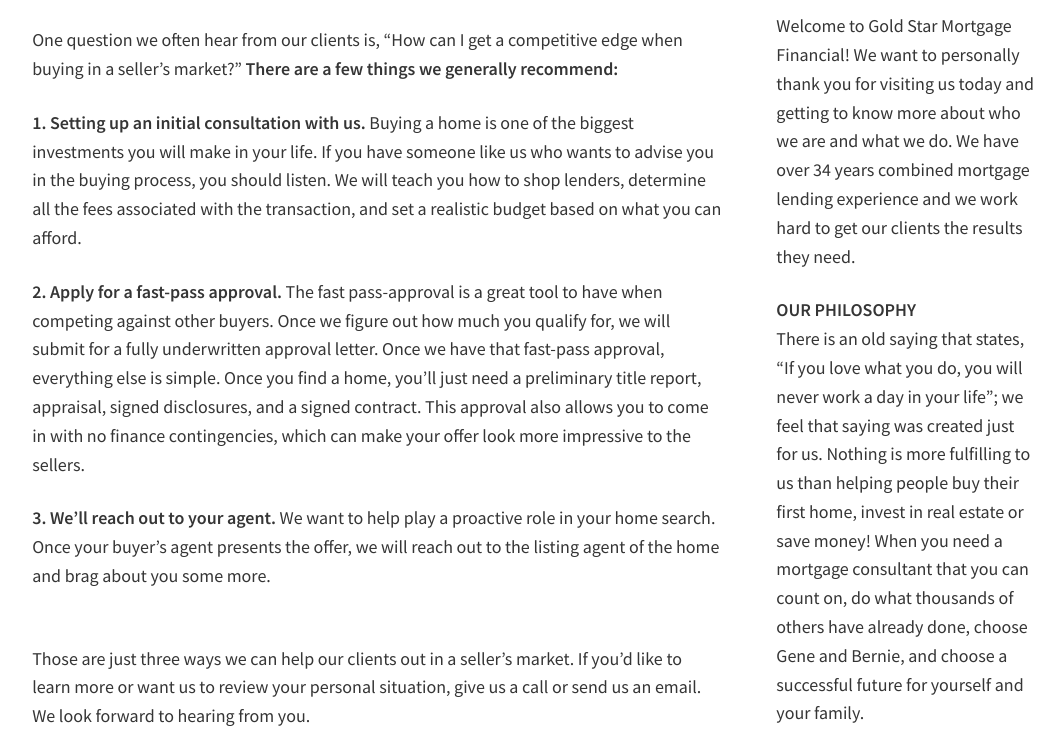
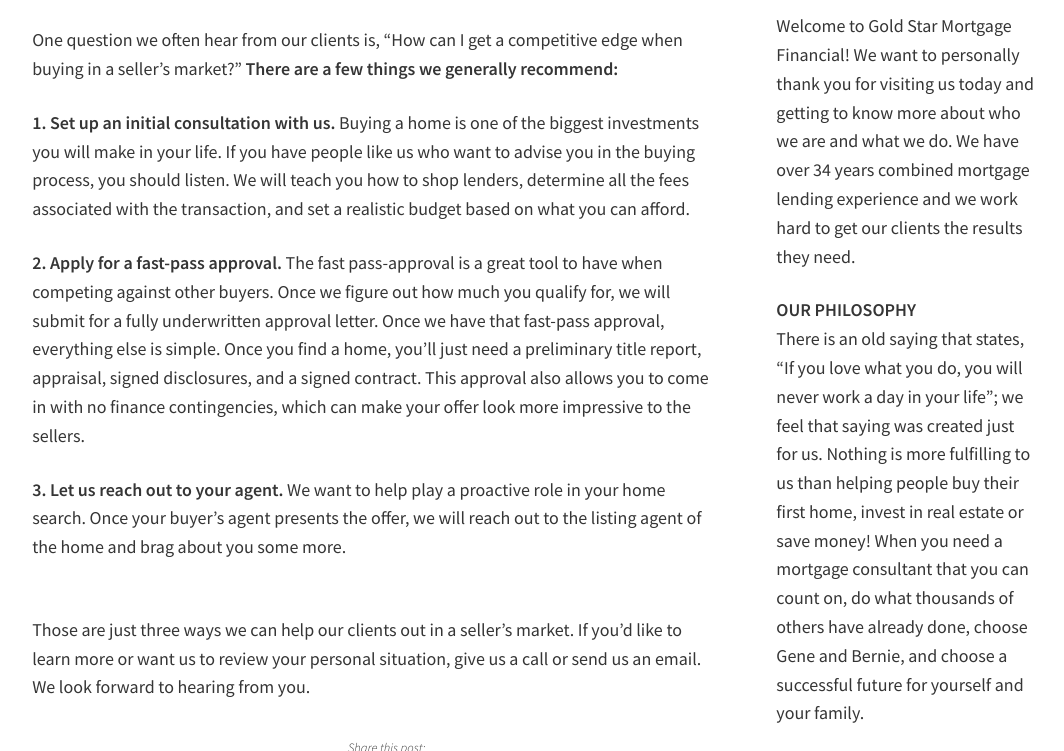
Before and after one commit to Vyral/Gene_Agustin_Blog, a Jekyll site: the page built from _posts/2016-12-31-tips-for-buying-in-a-sellers-market.md, in a window 1280 px wide and 900 px high, scrolled down 795 px, cut to the strip 149-900 px from the top of the window. Shown: the whole strip, without its empty margins (97-1161 px from the left). Built offline with Jekyll 4.4.1, drawn with Linux system fonts in a browser that asks for light colours; nearby versions of some CDN libraries.

Commit message:
Updated '_posts/2016-12-31-tips-for-buying-in-a-sellers-market.md' via CloudCannon

```diff
--- a/_posts/2016-12-31-tips-for-buying-in-a-sellers-market.md
+++ b/_posts/2016-12-31-tips-for-buying-in-a-sellers-market.md
@@ -19,10 +19,10 @@
 
 One question we often hear from our clients is, “How can I get a competitive edge when buying in a seller’s market?” **There are a few things we generally recommend:**
 
-**1. Setting up an initial consultation with us.** Buying a home is one of the biggest investments you will make in your life. If you have someone like us who wants to advise you in the buying process, you should listen. We will teach you how to shop lenders, determine all the fees associated with the transaction, and set a realistic budget based on what you can afford.
+**1. Set up an initial consultation with us.** Buying a home is one of the biggest investments you will make in your life. If you have people like us who want to advise you in the buying process, you should listen. We will teach you how to shop lenders, determine all the fees associated with the transaction, and set a realistic budget based on what you can afford.
 
 **2. Apply for a fast-pass approval.** The fast pass-approval is a great tool to have when competing against other buyers. Once we figure out how much you qualify for, we will submit for a fully underwritten approval letter. Once we have that fast-pass approval, everything else is simple. Once you find a home, you’ll just need a preliminary title report, appraisal, signed disclosures, and a signed contract. This approval also allows you to come in with no finance contingencies, which can make your offer look more impressive to the sellers.
 
-**3. We’ll reach out to your agent.** We want to help play a proactive role in your home search. Once your buyer’s agent presents the offer, we will reach out to the listing agent of the home and brag about you some more.
+**3. Let us reach out to your agent.** We want to help play a proactive role in your home search. Once your buyer’s agent presents the offer, we will reach out to the listing agent of the home and brag about you some more.
 
 <br>Those are just three ways we can help our clients out in a seller’s market. If you’d like to learn more or want us to review your personal situation, give us a call or send us an email. We look forward to hearing from you.
```
